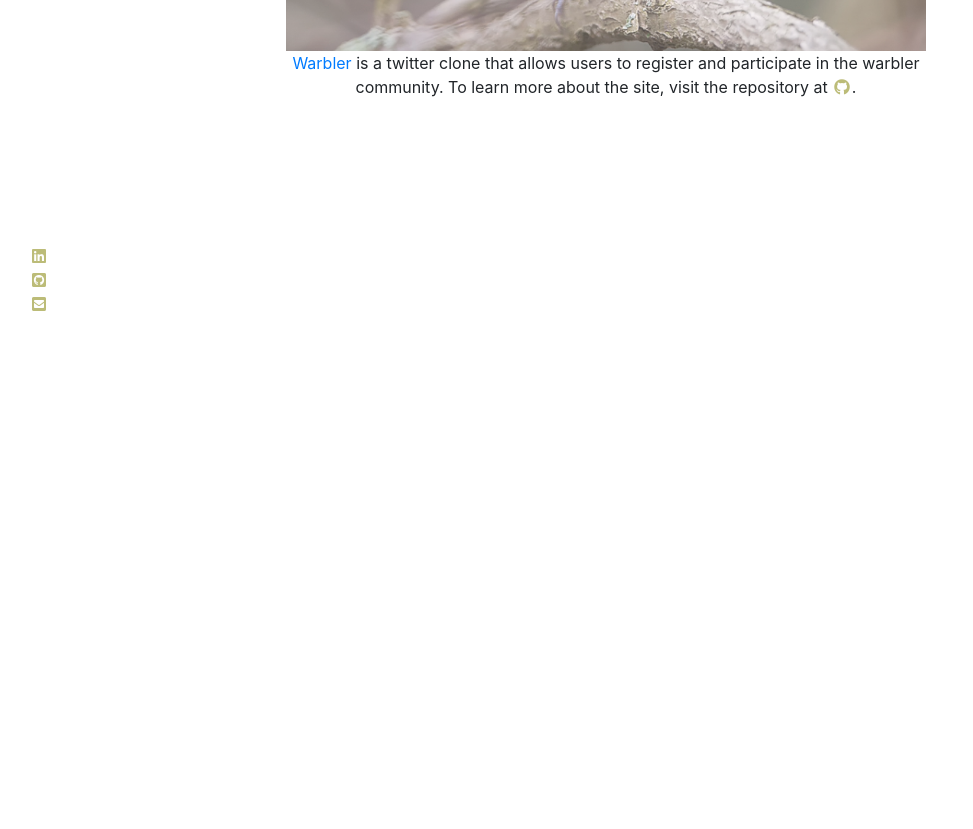
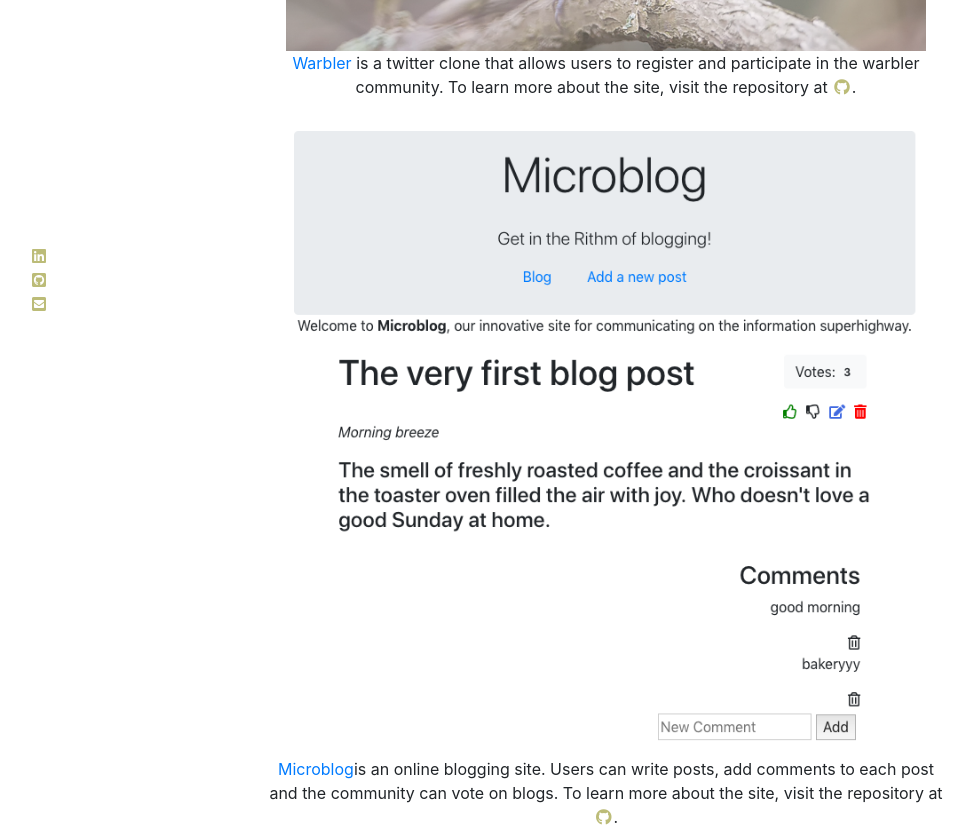
Before and after one commit to chengsig/PersonalPage, a React (Create React App) app in the folder personal-website/: page /projects in a window 1280 px wide. Shown: the part 420-1249 px from the top of the page, without its empty margins (34-1007 px from the left). Before the commit the page ends 800 px from the top, so only its background shows below. Built offline with nearby package versions, Linux system fonts and the light colour scheme.

Commit message:
add microblog to projects

```diff
--- a/personal-website/src/Projects.js
+++ b/personal-website/src/Projects.js
@@ -1,6 +1,7 @@
 import React, { Component } from 'react';
 import './Projects.css';
 import warbler from './warbler.png';
+import microblog from './microblog.png';
 
 
 class Projects extends Component {
@@ -15,7 +16,14 @@ class Projects extends Component {
                     To learn more about the site, visit the repository
                     at <a href="https://github.com/chengsig/warbler"><i class="fab fa-github"></i></a>.
                 </div>
-
+                <br/>
+                <img src={microblog} alt="microblog"/><br></br>
+                <div className="container">
+                    <a href="https://ca-microblog-frontend.herokuapp.com/">Microblog</a>
+                    is an online blogging site. Users can write posts, add comments to each post and the community can vote on blogs.
+                    To learn more about the site, visit the repository
+                    at <a href="https://github.com/chengsig/microblog"><i class="fab fa-github"></i></a>.
+                </div>
             </div>
         )
     }
```
Also changed, not shown: personal-website/src/microblog.png (added).
